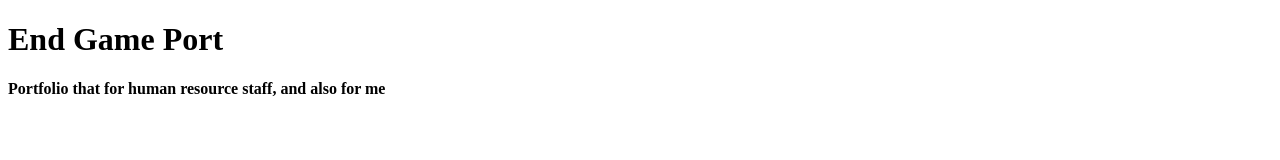
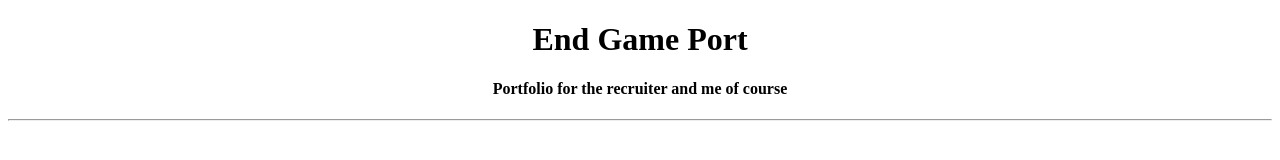
Before and after one commit to maulanazn/maulanazn.github.io, a plain HTML site: page index.html in a window 1280 px wide. Drawn offline with Linux system fonts and the light colour scheme.

Commit message:
patch 0.0.1

```diff
--- a/index.html
+++ b/index.html
@@ -8,9 +8,9 @@
   <link href="src/css/style.css" rel="stylesheet">
 </head>
 <body>
-  <h1>End Game Port</h1>
-  <h4>Portfolio that for human resource staff, and also for me</h4>
-
+  <h1 id="title">End Game Port</h1>
+  <h4 id="sub-title">Portfolio for the recruiter and me of course</h4>
+  <hr class="line1"/>
   <script src="src/js/script.js"></script>
 </body>
 </html>
--- a/src/css/style.css
+++ b/src/css/style.css
@@ -0,0 +1,19 @@
+html body {
+    font-family: 'FiraCode NFM', 'Cascadia Code', 'sans-serif';
+}
+
+#title {
+    text-align: center;
+    font-style: normal;
+    font-weight: bolder;
+}
+
+#sub-title {
+    text-align: center;
+    font-weight: bolder;
+    font-style: normal;
+}
+
+.line1 {
+    background-color: black;
+}
--- a/src/js/script.js
+++ b/src/js/script.js
@@ -0,0 +1 @@
+console.log('Hello world');
```
